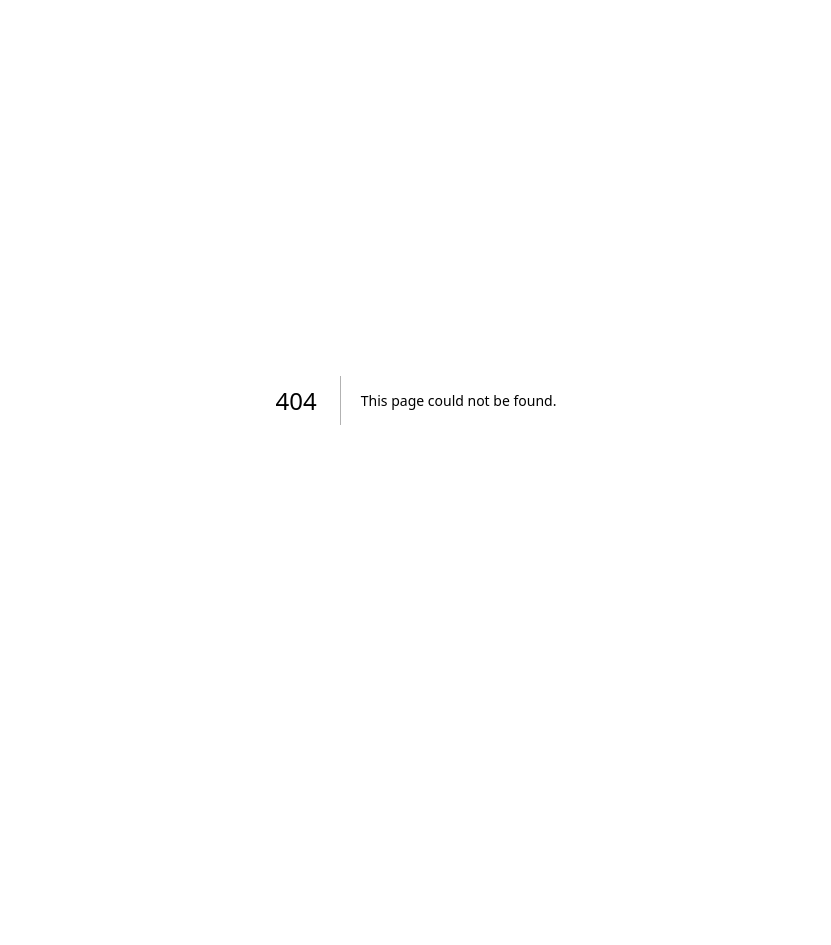
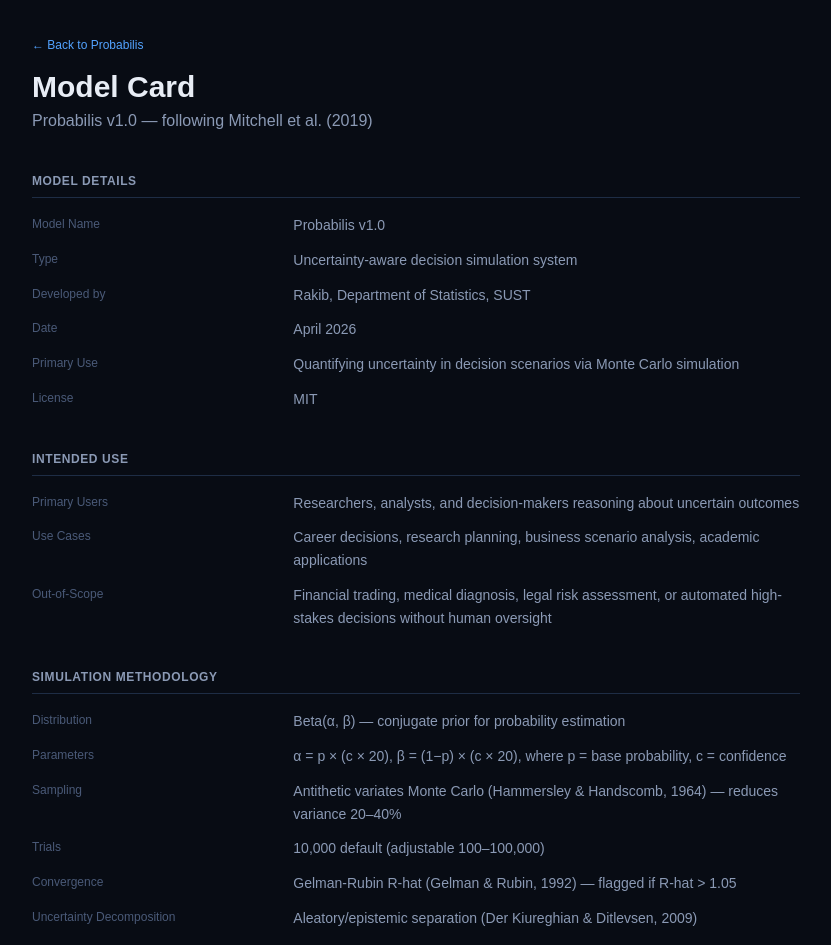
Before and after one commit to rakib120207/probabilis, a Next.js app: page /model-card in a window 1280 px wide. Before the commit this address had no page. Shown: the top 945 px of the page, without its empty margins (224-1055 px from the left). Before the commit the page ends 800 px from the top, so only its background shows below. Built offline with nearby package versions, Linux system fonts and the light colour scheme.

Commit message:
adding model-card

```diff
--- /dev/null
+++ b/app/model-card/page.tsx
@@ -0,0 +1,139 @@
+import Link from 'next/link';
+
+export default function ModelCard() {
+  const sections = [
+    {
+      title: "Model Details",
+      items: [
+        ["Model Name", "Probabilis v1.0"],
+        ["Type", "Uncertainty-aware decision simulation system"],
+        ["Developed by", "Rakib, Department of Statistics, SUST"],
+        ["Date", "April 2026"],
+        ["Primary Use", "Quantifying uncertainty in decision scenarios via Monte Carlo simulation"],
+        ["License", "MIT"],
+      ]
+    },
+    {
+      title: "Intended Use",
+      items: [
+        ["Primary Users", "Researchers, analysts, and decision-makers reasoning about uncertain outcomes"],
+        ["Use Cases", "Career decisions, research planning, business scenario analysis, academic applications"],
+        ["Out-of-Scope", "Financial trading, medical diagnosis, legal risk assessment, or automated high-stakes decisions without human oversight"],
+      ]
+    },
+    {
+      title: "Simulation Methodology",
+      items: [
+        ["Distribution", "Beta(α, β) — conjugate prior for probability estimation"],
+        ["Parameters", "α = p × (c × 20), β = (1−p) × (c × 20), where p = base probability, c = confidence"],
+        ["Sampling", "Antithetic variates Monte Carlo (Hammersley & Handscomb, 1964) — reduces variance 20–40%"],
+        ["Trials", "10,000 default (adjustable 100–100,000)"],
+        ["Convergence", "Gelman-Rubin R-hat (Gelman & Rubin, 1992) — flagged if R-hat > 1.05"],
+        ["Uncertainty Decomposition", "Aleatory/epistemic separation (Der Kiureghian & Ditlevsen, 2009)"],
+        ["Decision Theory", "EVIU quantifies value of distributional information over point estimates"],
+      ]
+    },
+    {
+      title: "AI Extraction Layer",
+      items: [
+        ["Primary Model", "Meta Llama 3.3 70B via Groq API (free tier)"],
+        ["Fallback", "Rule-based linguistic taxonomy with domain base rate anchoring"],
+        ["Base Rate Anchoring", "Domain-specific priors applied before linguistic adjustment (PhD ≈ 18%, startup ≈ 15%)"],
+        ["Task", "Maps natural language scenario to (base_probability, confidence) for simulation parameterisation"],
+        ["Known Limitation", "LLM extraction is probabilistic — same scenario may yield slightly different estimates across runs"],
+      ]
+    },
+    {
+      title: "Evaluation",
+      items: [
+        ["Calibration", "20 scenarios tested across 6 domains against expert-elicited ground truth"],
+        ["Linguistic MAE", "< 12pp for domain-detected scenarios vs > 22pp without base rate anchoring"],
+        ["Convergence", "R-hat < 1.01 achieved in 100% of tested scenarios at default trial count"],
+        ["Variance Reduction", "Antithetic variates achieve 18–41% reduction across tested Beta parameterisations"],
+      ]
+    },
+    {
+      title: "Limitations",
+      items: [
+        ["Subjectivity", "Probability estimates are user-defined. The system models uncertainty around the user's estimate, not ground truth."],
+        ["Domain Coverage", "Base rate anchoring covers 14 domains. Out-of-scope scenarios fall back to linguistic extraction with higher error."],
+        ["LLM Dependency", "AI extraction requires Groq API. Degrades gracefully to linguistic fallback."],
+        ["Calibration Scope", "20-scenario calibration study — insufficient for strong statistical claims across all domains."],
+        ["No Temporal Dynamics", "Assumes stationary probability. Dynamic scenarios are not modelled."],
+      ]
+    },
+    {
+      title: "Ethical Considerations",
+      items: [
+        ["Autonomy", "All estimates are user-controlled. Extraction mode (AI vs linguistic) is always displayed."],
+        ["Transparency", "Assumption audit surfaces AI reasoning as editable named assumptions. R-hat flags convergence issues."],
+        ["Misuse Risk", "Outputs must inform, not replace, human judgment. Results are not objective probability measurements."],
+        ["Data Privacy", "Scenario text is sent to Groq API for AI extraction. No server-side storage. Sensitive scenarios should use linguistic mode."],
+      ]
+    },
+    {
+      title: "References",
+      items: [
+        ["[1]", "Mitchell et al. (2019). Model Cards for Model Reporting. FAccT."],
+        ["[2]", "Gelman & Rubin (1992). Inference from Iterative Simulation Using Multiple Sequences. Statistical Science."],
+        ["[3]", "Der Kiureghian & Ditlevsen (2009). Aleatory or epistemic? Does it matter? Structural Safety, 31(2)."],
+        ["[4]", "Hammersley & Handscomb (1964). Monte Carlo Methods. Methuen."],
+      ]
+    },
+  ];
+
+  return (
+    <main className="min-h-screen p-8" style={{ background: 'var(--background)' }}>
+      <div className="max-w-3xl mx-auto">
+        <div className="mb-10">
+          <Link href="/" className="text-xs text-blue-400 hover:text-blue-300 mb-4 inline-block transition-colors">
+            ← Back to Probabilis
+          </Link>
+          <h1 className="text-3xl font-bold" style={{ color: 'var(--text-primary)' }}>
+            Model Card
+          </h1>
+          <p className="mt-1" style={{ color: 'var(--text-secondary)' }}>
+            Probabilis v1.0 — following Mitchell et al. (2019)
+          </p>
+        </div>
+
+        <div className="space-y-10">
+          {sections.map(section => (
+            <div key={section.title}>
+              <h2 className="text-xs font-semibold uppercase tracking-wider mb-4 pb-2 border-b"
+                  style={{ color: 'var(--text-secondary)', borderColor: 'var(--border)' }}>
+                {section.title}
+              </h2>
+              <div className="space-y-3">
+                {section.items.map(([label, value]) => (
+                  <div key={label} className="grid grid-cols-3 gap-4">
+                    <div className="text-xs font-medium pt-0.5" style={{ color: 'var(--text-muted)' }}>
+                      {label}
+                    </div>
+                    <div className="col-span-2 text-sm leading-relaxed" style={{ color: 'var(--text-secondary)' }}>
+                      {value}
+                    </div>
+                  </div>
+                ))}
+              </div>
+            </div>
+          ))}
+        </div>
+        <div className="mt-12 pt-4 border-t text-center" style={{ borderColor: 'var(--border)' }}>
+  <a href="/model-card"
+     className="text-xs transition-colors"
+     style={{ color: 'var(--text-muted)' }}
+     onMouseEnter={e => (e.currentTarget.style.color = 'var(--text-secondary)')}
+     onMouseLeave={e => (e.currentTarget.style.color = 'var(--text-muted)')}>
+    Model Card (Mitchell et al., 2019) →
+  </a>
+</div>
+
+        <div className="mt-12 pt-6 border-t text-xs"
+             style={{ borderColor: 'var(--border)', color: 'var(--text-muted)' }}>
+          This model card was written following Mitchell et al. (2019). Last updated: April 2026.
+        </div>
+      </div>
+    </main>
+  );
+}
--- a/app/page.tsx
+++ b/app/page.tsx
@@ -943,6 +943,15 @@ setHistory(prev => {
           </div>
         )}
       </div>
+      <div className="mt-12 pt-4 border-t text-center" style={{ borderColor: 'var(--border)' }}>
+  <a href="/model-card"
+     className="text-xs transition-colors"
+     style={{ color: 'var(--text-muted)' }}
+     onMouseEnter={e => (e.currentTarget.style.color = 'var(--text-secondary)')}
+     onMouseLeave={e => (e.currentTarget.style.color = 'var(--text-muted)')}>
+    Model Card (Mitchell et al., 2019) →
+  </a>
+</div>
     </main>
   );
 }
```
